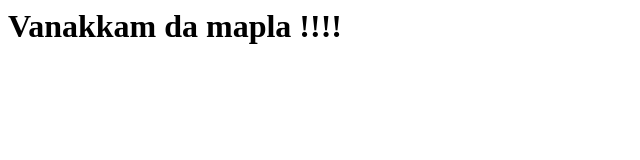
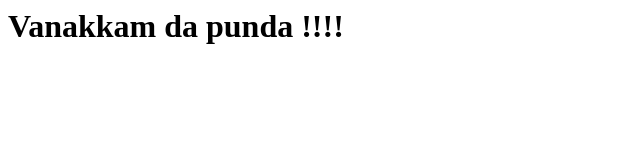
Before and after one commit to Vikram9124/my-App, a plain HTML site: page index.html in a window 1280 px wide. Shown: the full height of the page, 0-640 px from the left. Drawn offline with Linux system fonts and the light colour scheme.

Commit message:
added my vikram

```diff
--- a/index.html
+++ b/index.html
@@ -1 +1 @@
-<h1>Vanakkam da mapla !!!!</h1>
+<h1>Vanakkam da punda !!!!</h1>
```
